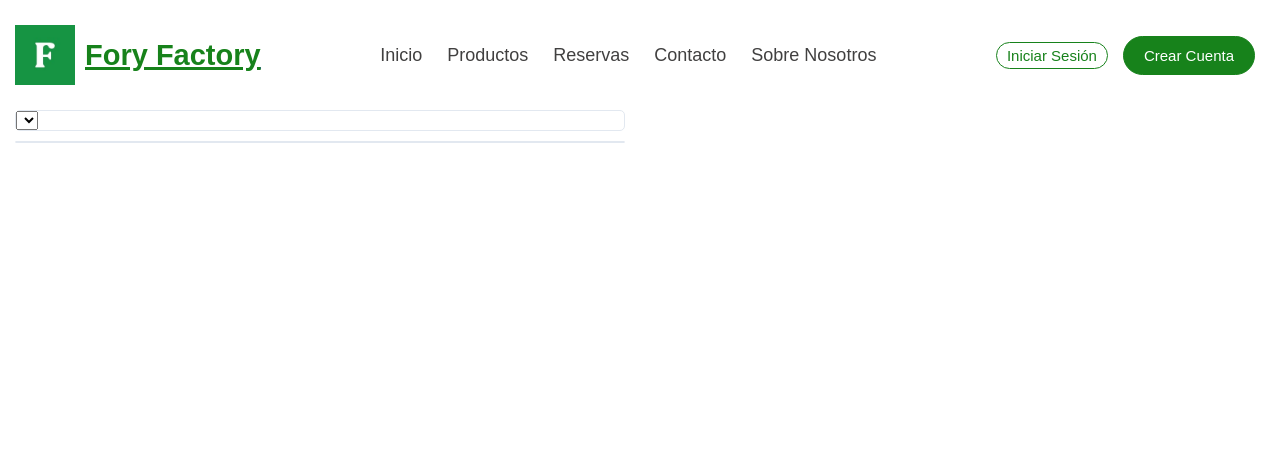
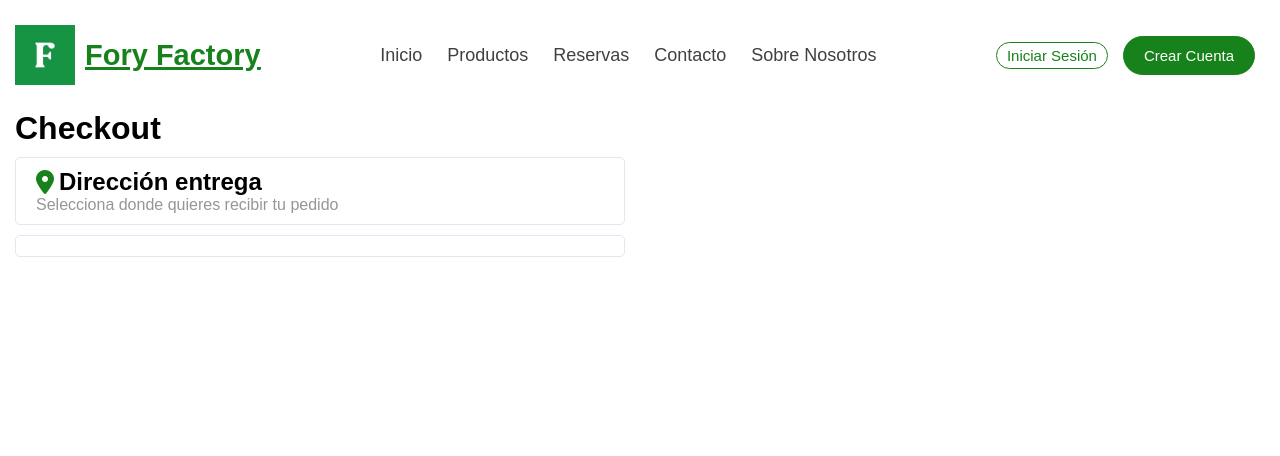
Before and after one commit to eemi1/ProyectoFinal, a PHP site: page /app/View/Products/checkout.html in a window 1280 px wide. Shown: the top 456 px of the page. Run offline with PHP 8.4, Linux system fonts and the light colour scheme; lists and menus that the app fills with data are empty; some libraries are stand-ins or nearby versions.

Commit message:
creación de archivos necesarios para el checkout

```diff
--- a/app/View/Products/checkout.html
+++ b/app/View/Products/checkout.html
@@ -17,11 +17,14 @@
 
     <main>
         <div class="containerMain">
+            <h1>Checkout</h1>
             <div class="Address">
                 <div class="headerAddress">
-                    <div>
-                        <select name="" id=""></select>
-                    </div>
+                    <h3><i class="fa-solid fa-location-dot"></i>Dirección entrega</h3>
+                    <p>Selecciona donde quieres recibir tu pedido</p>
+                </div>
+                <div class="contentAddress" id="contentAddress">
+
                 </div>
             </div>
             <div class="paymentMethod">
@@ -33,5 +36,6 @@
     <footer></footer>
     <script src="/proyectoFinal/resources/js/main.js"></script>
     <script src="/proyectoFinal/resources/js/cart.js"></script>
+    <script src="/proyectoFinal/resources/js/products/checkout.js"></script>
 </body>
 </html>
--- a/resources/css/pages/products/checkout.css
+++ b/resources/css/pages/products/checkout.css
@@ -29,4 +29,21 @@ main{
     height: auto;
     border: 1px solid var(--borderColor);
     border-radius: 5px;
+    padding: 10px 20px;
 }
+
+/*DIRECCION*/
+.headerAddress h3{
+    display: flex;
+    flex-direction: row;
+    gap: 5px;
+    align-items: center;
+    font-size: var(--font-large);
+}
+.headerAddress p{
+    font-size: var(--font-medium);
+    color: var(--subtitleColor);
+}
+.headerAddress h3 i{
+    color: var(--primary-color);
+}
--- a/resources/js/dashboardUser/myProfile.js
+++ b/resources/js/dashboardUser/myProfile.js
@@ -229,7 +229,7 @@ function initDireccionForm() {
             if(data.success) {
 
                 data.direcciones.forEach(dir => {
-                    if (dir.activo === 1){
+                    if (dir.activo === 1 || dir.activo === "1"){
                         valorPredeterminado = `<p class='valorPredeterminado activo'>Predeterminado</p>`;
                     }else{
                         valorPredeterminado = "";
--- /dev/null
+++ b/resources/js/products/checkout.js
@@ -0,0 +1,35 @@
+
+document.addEventListener("DOMContentLoaded", () => {
+    loadAddresses();
+})
+
+function loadAddresses() {
+    const addressesContainer = document.getElementById("contentAddress");
+        fetch("/proyectoFinal/app/Functions/dashboardUser/addressController.php?action=get", {
+            credentials: 'same-origin'
+        })
+        .then(res => res.json())
+        .then(data => {
+            console.log(data);
+            addressesContainer.innerHTML = "";
+
+            if(data.success) {
+
+                data.direcciones.forEach(dir => {
+                    if (dir.activo === 1 || dir.activo === "1"){
+                        valorPredeterminado = `<p class='valorPredeterminado activo'>Predeterminado</p>`;
+                    }else{
+                        valorPredeterminado = "";
+                    }
+                    const div = document.createElement("div");
+                    div.classList.add("addressItem");
+                    div.innerHTML = `
+
+                    `;
+                    addressesContainer.appendChild(div);
+                });
+            }
+
+        })
+        .catch(error => console.error("Error al cargar direcciones:", error));
+    }
```
